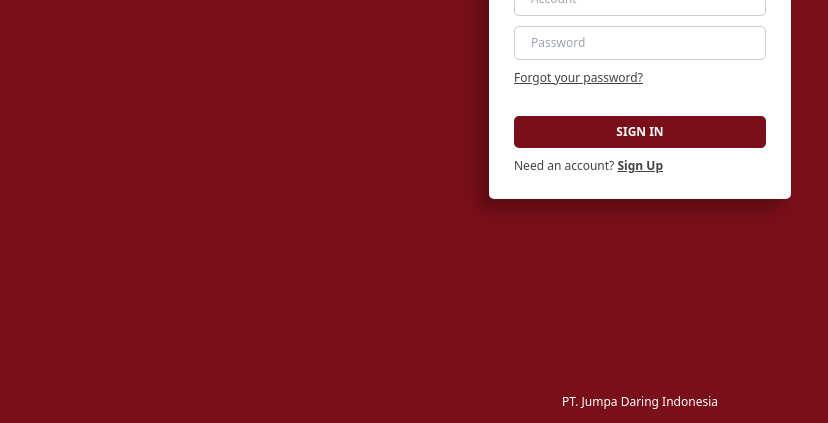
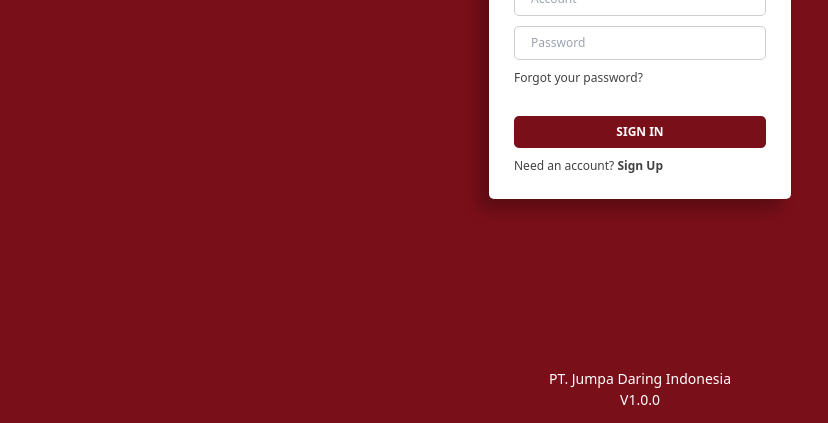
Before and after one commit to Andika25ramdani/desktop-jumpa, a Vue app: page /sign-in in a window 1280 px wide. Shown: the part 374-797 px from the top of the page, without its empty margins (0-828 px from the left). Built offline with nearby package versions, Linux system fonts and the light colour scheme; what particles.vue3 would draw is missing.

Commit message:
update version dan no underline forgot dan signup

```diff
--- a/src/components/RedBackground.vue
+++ b/src/components/RedBackground.vue
@@ -84,10 +84,11 @@
         <router-view/>
       </transition>
     </div>
-		<footer class="absolute mx-auto py-4 w-full bottom-0 text-white text-center text-xs">
-      <transition name="slide-up" appear>
-        <a href="/">PT. Jumpa Daring Indonesia</a>
-      </transition>
+		<footer class="absolute mx-auto py-4 w-full bottom-0 text-white text-center text-sm">
+      <transition-group name="slide-up" appear>
+        <a href="/">PT. Jumpa Daring Indonesia</a><br>
+        <span>V1.0.0</span>
+      </transition-group>
 		</footer>
   </div>
 </template>
--- a/src/views/SignIn.vue
+++ b/src/views/SignIn.vue
@@ -37,7 +37,7 @@
                         text-xs
                     "
                 />
-                <p class="text-xs underline text-grey-dark">
+                <p class="text-xs underline text-grey-dark no-underline">
                     <router-link to="/">Forgot your password?</router-link>
                 </p>
                 <button
@@ -60,7 +60,7 @@
             </form>
             <p class="text-xs text-grey-dark mt-2.5">
                 Need an account?
-                <router-link to="/sign-up" class="font-bold underline"
+                <router-link to="/sign-up" class="font-bold underline no-underline"
                     >Sign Up</router-link
                 >
             </p>
```
